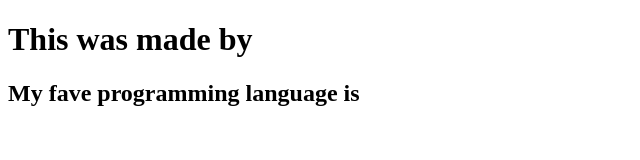
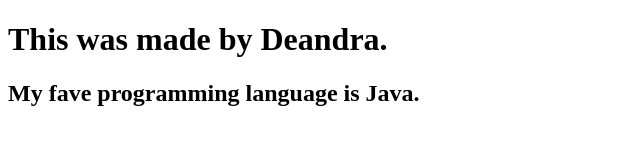
Before and after one commit to xvxvdee/dsc-git-demo, a plain HTML site: page index.html in a window 1280 px wide. Shown: the whole page, without its empty margins (0-640 px from the left). Drawn offline with Linux system fonts and the light colour scheme.

Commit message:
Finished sentences.

```diff
--- a/index.html
+++ b/index.html
@@ -8,8 +8,8 @@
   </head>
 
   <body>
-    <h1>This was made by </h1>
-    <h2>My fave programming language is </h2>
+    <h1>This was made by Deandra. </h1>
+    <h2>My fave programming language is Java. </h2>
   </body>
 
 </html>
```
